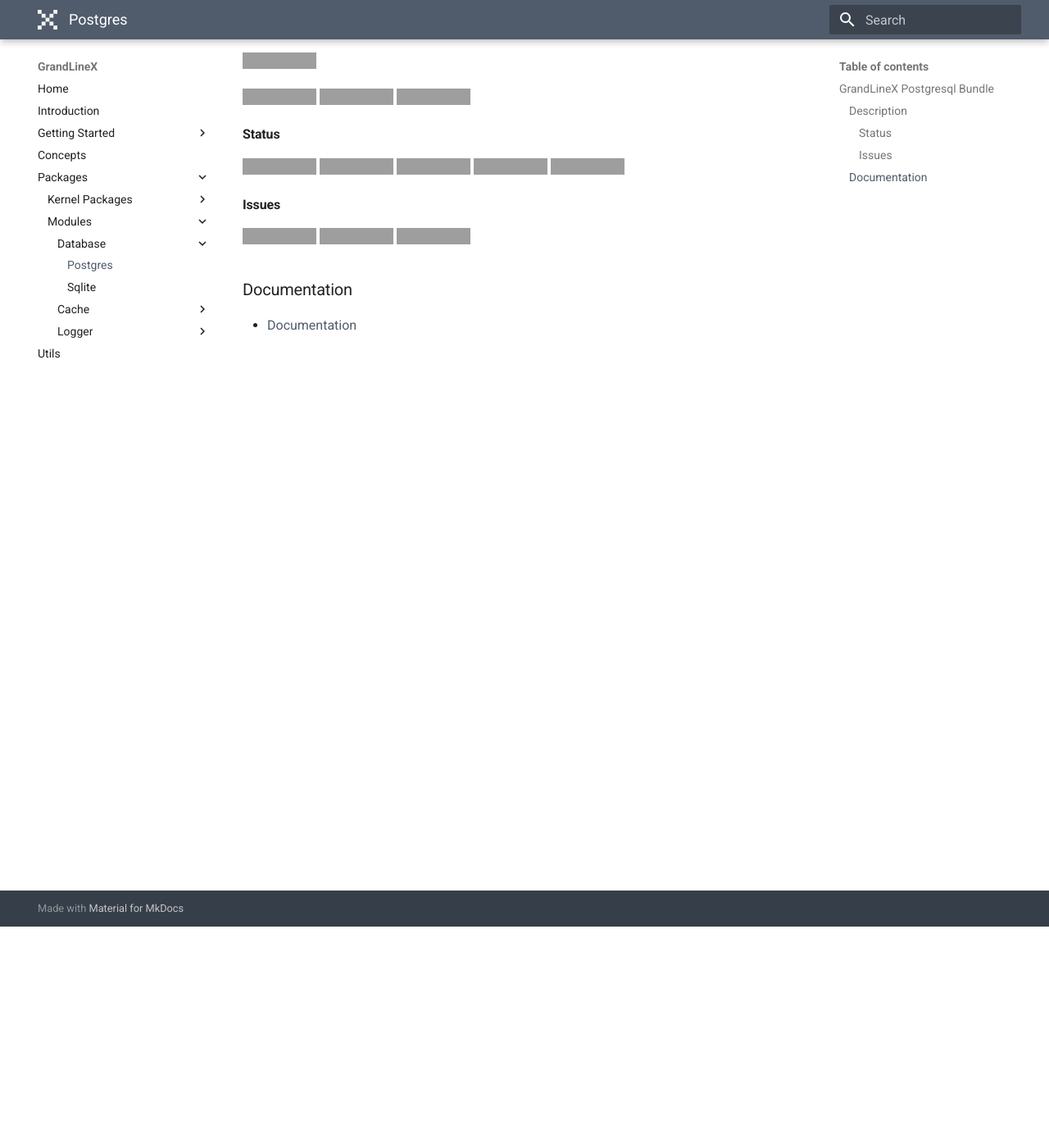
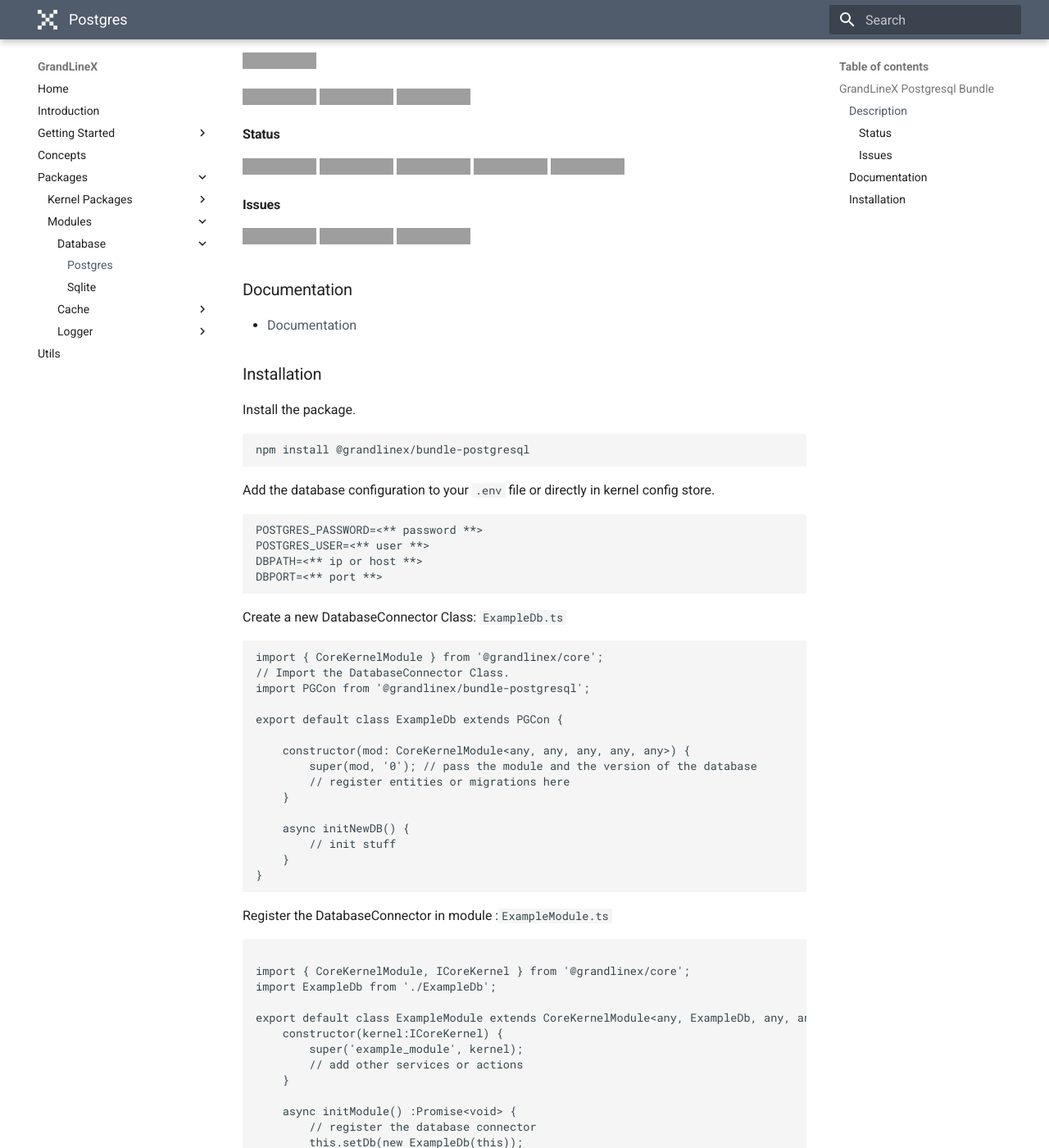
Before and after one commit to GrandlineX/docs, an MkDocs documentation site: the page built from docs/p/bundle/database/pg.md, in a window 1280 px wide and 1400 px high, scrolled down 270 px. Shown: the whole window at 82% size. Built offline with MkDocs 1.6.1 and Material for MkDocs 9.7.7, drawn with Linux system fonts in a browser that asks for light colours; some of the changed text lies outside the part shown; grey boxes are pictures that could not be loaded.

Commit message:
doc v2-rc.1

````diff
--- a/docs/p/bundle/database/pg.md
+++ b/docs/p/bundle/database/pg.md
@@ -27,3 +27,61 @@
 
 ### Documentation
 - [Documentation](https://www.grandlinex.com/bundle-postgresql/)
+
+
+### Installation
+Install the package.
+```bash
+npm install @grandlinex/bundle-postgresql
+```
+
+Add the database configuration to your `.env` file or directly in kernel config store.
+```dotenv
+POSTGRES_PASSWORD=<** password **>
+POSTGRES_USER=<** user **>
+DBPATH=<** ip or host **>
+DBPORT=<** port **>
+```
+
+Create a new DatabaseConnector Class: `ExampleDb.ts`
+
+```typescript
+import { CoreKernelModule } from '@grandlinex/core';
+// Import the DatabaseConnector Class.
+import PGCon from '@grandlinex/bundle-postgresql';
+
+export default class ExampleDb extends PGCon {
+
+    constructor(mod: CoreKernelModule<any, any, any, any, any>) {
+        super(mod, '0'); // pass the module and the version of the database
+        // register entities or migrations here
+    }
+
+    async initNewDB() {
+        // init stuff
+    }
+}
+```
+
+Register the DatabaseConnector in module :`ExampleModule.ts`
+```typescript
+
+import { CoreKernelModule, ICoreKernel } from '@grandlinex/core';
+import ExampleDb from './ExampleDb';
+
+export default class ExampleModule extends CoreKernelModule<any, ExampleDb, any, any, any> {
+    constructor(kernel:ICoreKernel) {
+        super('example_module', kernel);
+        // add other services or actions
+    }
+
+    async initModule() :Promise<void> {
+        // register the database connector
+        this.setDb(new ExampleDb(this));
+        // register other resources
+
+    }
+}
+
+```
+Finally register `ExampleModule` to the kernel.
````
Also changed, not shown: docs/index.md (+2 -5 lines), docs/p/bundle/database/sql.md (+57 -0 lines), docs/p/bundle/logger/elogger.md (+26 -0 lines), docs/p/kernel/electron.md (+4 -0 lines), docs/p/kernel/express.md (+5 -0 lines).
